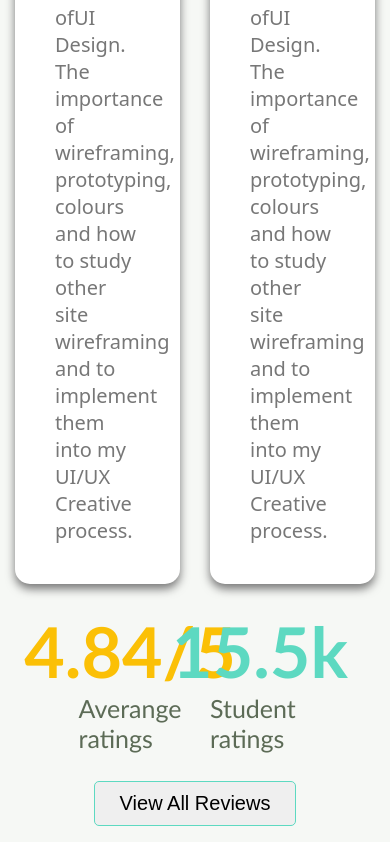
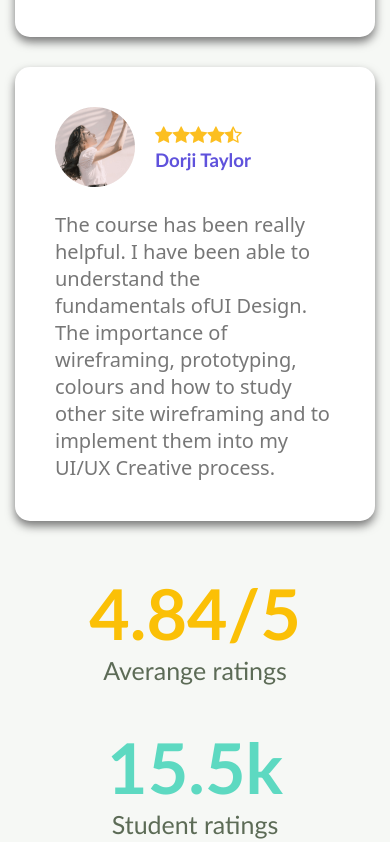
Before and after one commit to front-end-by-rimantas/37-grupe-portfolio-docland, a plain HTML site: page index.html in a window 390 px wide. Shown: the part 4953-5795 px from the top of the page. Drawn offline with Linux system fonts and the light colour scheme.

Commit message:
screen-response+other-fixes

```diff
--- a/css/pages/home.css
+++ b/css/pages/home.css
@@ -260,7 +260,7 @@ font-weight: normal;
     .courseName{
         width: 70%;
     }
-    }
+}
 @media(max-width: 700px){
     .WeekBox{
         display: flex;
@@ -387,12 +387,14 @@ box-shadow: 0 2px 16px #ccc;
 
 /* subscribe form start */
 .Sendemail{
+    border: 2px solid black;
     background-color:#5DD9C1;
     width: 100%;
     border-radius: 40px;
     display: flex;
     flex-direction: column;
     align-items: center;
+    margin-top: 80px;
 
 
 }
@@ -433,10 +435,20 @@ box-shadow: 0 2px 16px #ccc;
 /* back to top end */
 
 /* Student review start*/
+.titleStudents {
+    display: flex;
+   float: left;
+   font-size: 35px;
+}
+.students{
+    display: flex;
+    flex-direction: row;
+    gap: 30px;
+    justify-content: space-between;
+}
 .Sara{
     background-color: white;
     box-shadow: 0px 5px 10px #777;
-    width: 100%;
     border-radius: 15px;
     padding: 40px;
 }
@@ -450,7 +462,6 @@ box-shadow: 0 2px 16px #ccc;
 .Dorji{
     background-color: white;
     box-shadow: 0px 5px 10px #777;
-    width: 100%;
     border-radius: 15px;
     padding: 40px;
 }
@@ -471,6 +482,8 @@ box-shadow: 0 2px 16px #ccc;
 .picandname{
     display: flex;
     flex-direction:row;
+    width: 100%;
+
 }
 .namestyle{
     color: #5f52dc;
@@ -481,13 +494,17 @@ box-shadow: 0 2px 16px #ccc;
 }
 
 .peoplepic{
-    width: 20%;
+    width: 80px;
+    height: 80px;
+}
+.ratingsAlign{
+    display: flex;
+    justify-content: center;
+    gap:100px;
 }
 .ratings{
-    margin-top: 15%;
-    display: flex;
-    flex-direction: column;
-    align-items: center;
+    margin-top: 40px;
+    width: 200px;
 }
 .ratingsButton{
     margin-top: 5%;
@@ -498,14 +515,47 @@ box-shadow: 0 2px 16px #ccc;
 .ratings p{
     color: #5c6b56;
     font-size: 25px;
+    text-align: center;
+
 }
 .ratings-student{
     font-size: 70px;
     color: #5dd9c1;
+    display: flex;
+    justify-content: center;
 }
 .ratings-averange{
     font-size: 70px;
     color: #fbc006;
+    display: flex;
+    justify-content: center;
+}
+
+@media(max-width: 1000px){
+}
+@media(max-width: 700px){
+    .students{
+        display: flex;
+        flex-direction: column;
+    }
+    .ratingsAlign{
+        display: flex;
+        flex-direction: column;
+        justify-content: center;
+        align-items: center;
+        gap: 0px;
+    }
+    .ratingsButton{
+        margin-top: 40px;
+    }
+    .Sendemail{
+        margin-top: 40px;
+    }
+    .subscribe{
+        font-size: 20px;
+        padding: 80px 0px 50px 0px;
+
+    }
 }
 
 
--- a/index.html
+++ b/index.html
@@ -322,17 +322,25 @@
     </div>
 </section>
 <!--pricing end-->
-
-<!--stundent reviews start-->
 <section class="container">
     <div class="row">
         <div class="col-12">
-           <h1>Student reviews</h1>
+            <h1 class="titleStudents">Student reviews</h1>
+            <!-- <button class="slBtn" onclick="prev()"> > </button>
+            <button class="slBtn" onclick="next()"> < </button>
+            <div class ="imgBox"> -->
         </div>
-        <div class="col-6">
+    </div>
+<!--stundent reviews start-->
+<div class="container">
+    <div class="row">
+        <div class="col-12">
+
+        </div>
+        <div class="col-12 students">
                 <div class="Sara">
                     <div class="picandname">
-                        <img class="peoplepic" src="./img/people/Sara.png" alt="Sara">
+                        <img class="peoplepic" src="./img/people/sara.png" alt="Sara">
                         <div class="nameAndStars">
                             <h3 class="stars"><i class="fa fa-star"></i><i class="fa fa-star"></i><i class="fa fa-star"></i><i class="fa fa-star"></i><i class="fa fa-star-half-o"></i></h3>
                             <h3 class="namestyle">Sara Taylor</h3>
@@ -341,13 +349,9 @@
                     <p>The course has been really helpful. I have been able to understand the fundamentals ofUI Design. The importance of wireframing, prototyping, colours and how to study other site wireframing and to implement them into my UI/UX Creative process.</p>
 
                 </div>
-
-
-        </div>
-        <div class="col-6">
                 <div class="Dorji">
                     <div class="picandname">
-                        <img class="peoplepic" src="./img/people/Dorji.png" alt="Dorji">
+                        <img class="peoplepic" src="./img/people/dorji.png" alt="Dorji">
                         <div class="nameAndStars">
                             <h3 class="stars"><i class="fa fa-star"></i><i class="fa fa-star"></i><i class="fa fa-star"></i><i class="fa fa-star"></i><i class="fa fa-star-half-o"></i></h3>
                             <h3 class="namestyle">Dorji Taylor</h3>
@@ -357,13 +361,11 @@
                 </div>
         </div>
 
-        <div class="col-4 ml-2">
+        <div class="col-12 ratingsAlign">
             <div class="ratings">
                 <strong class="ratings-averange">4.84/5</strong>
                 <p>Averange ratings</p>
             </div>
-        </div>
-        <div class="col-4">
             <div class="ratings">
                 <strong class="ratings-student">15.5k</strong>
                 <p>Student ratings</p>
@@ -373,14 +375,10 @@
             <div class="ratingsButton">
                 <button class="btn">View All Reviews</button>
             </div>
-        </div>
     </div>
-</section>
 <!--student reviews start-->
 
 <!--subscribe form start-->
-<section class="container">
-    <div class="row">
         <div class="col-12">
             <div class="Sendemail">
                 <form class="subscribe">
@@ -391,6 +389,7 @@
             </div>
         </div>
     </div>
+</div>
 </section>
 <!--subscribe form end-->
 
```
